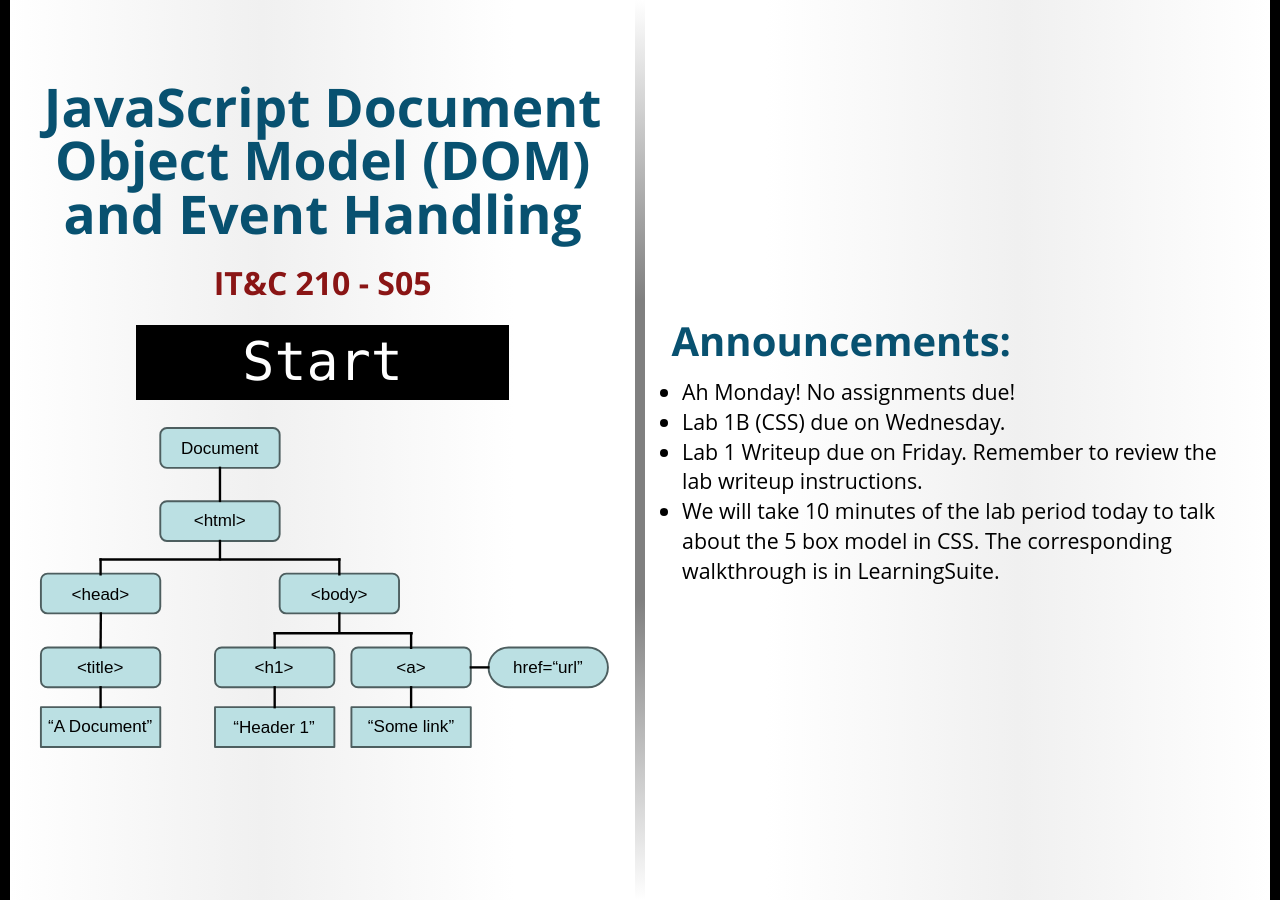
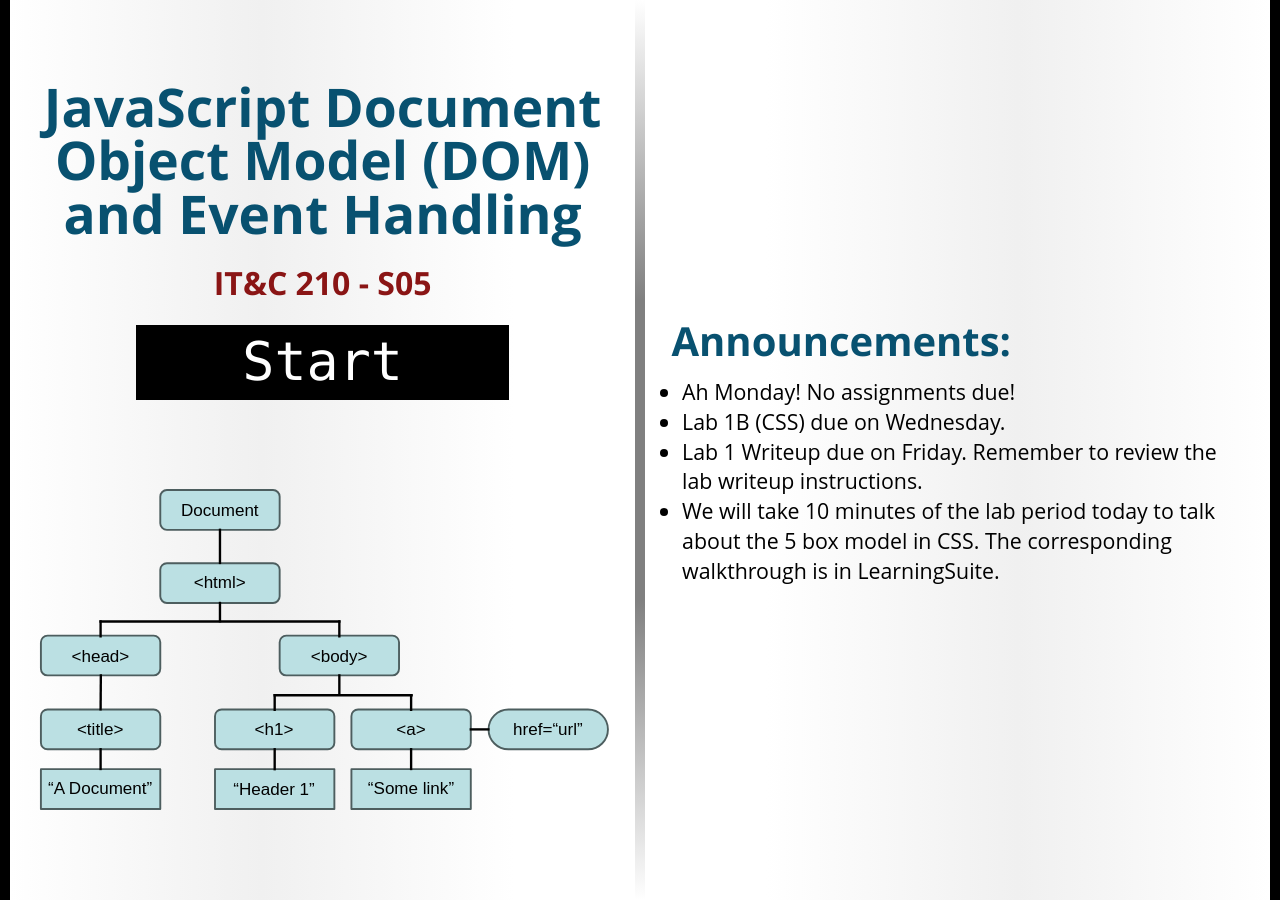
Before and after one commit to BYU-ITC-210/BYU-ITC-210.github.io, a Jekyll site: the page built from _welcome/S05.md, in a window 1280 px wide. Built offline with Jekyll 4.4.1, drawn with Linux system fonts in a browser that asks for light colours; some web fonts are replaced.

Commit message:
Welcome tuning.

```diff
--- a/_layouts/welcome.html
+++ b/_layouts/welcome.html
@@ -93,8 +93,9 @@
 
     .col1img {
         display: block;
-        max-width: 100%;
-        max-height: calc(100vh - 17rem);
+        width: 100%;
+        height: calc(100vh - 17rem);
+        object-fit: contain;
         margin: 1em auto 0 auto;
     }
 
```
